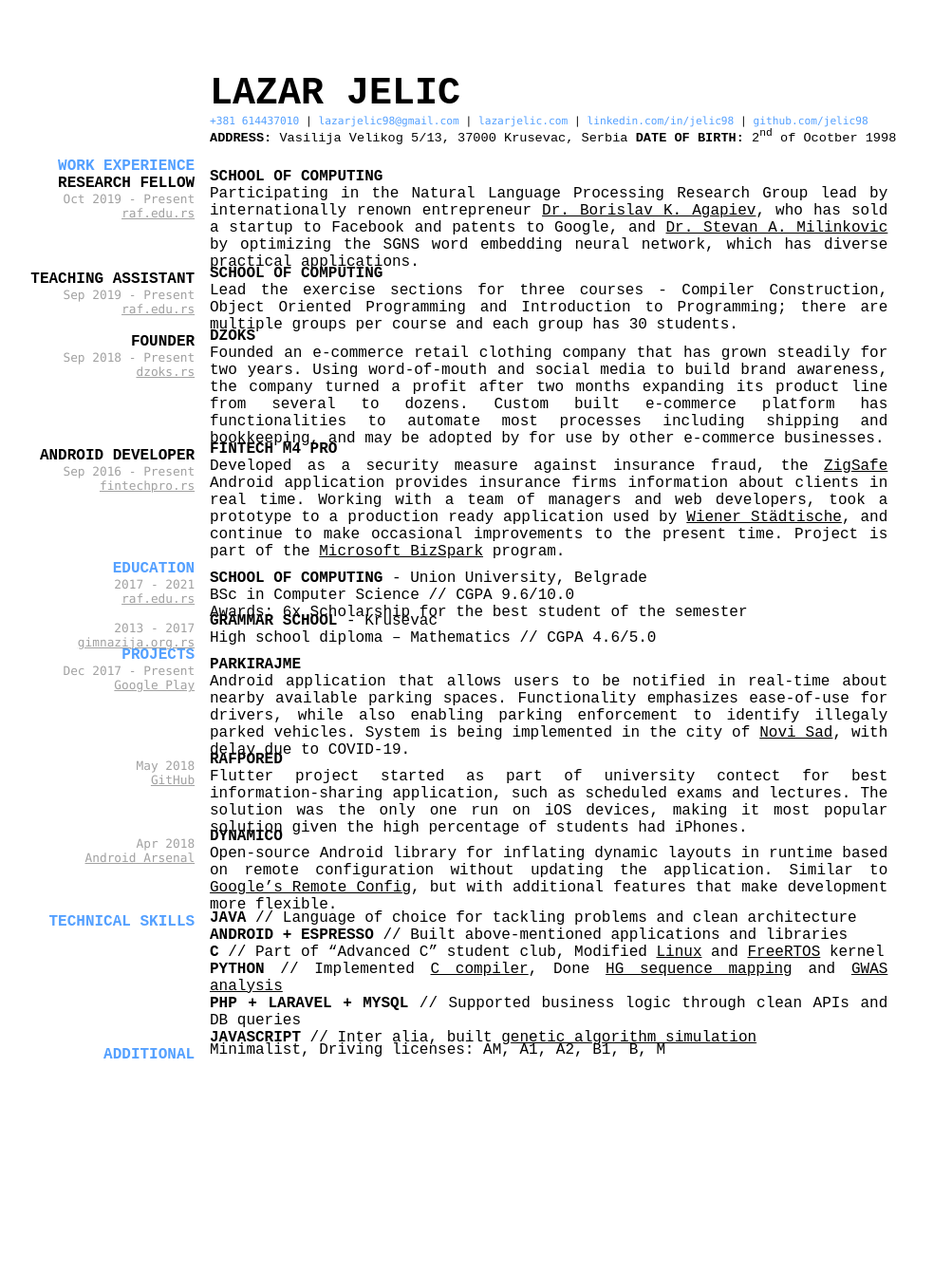
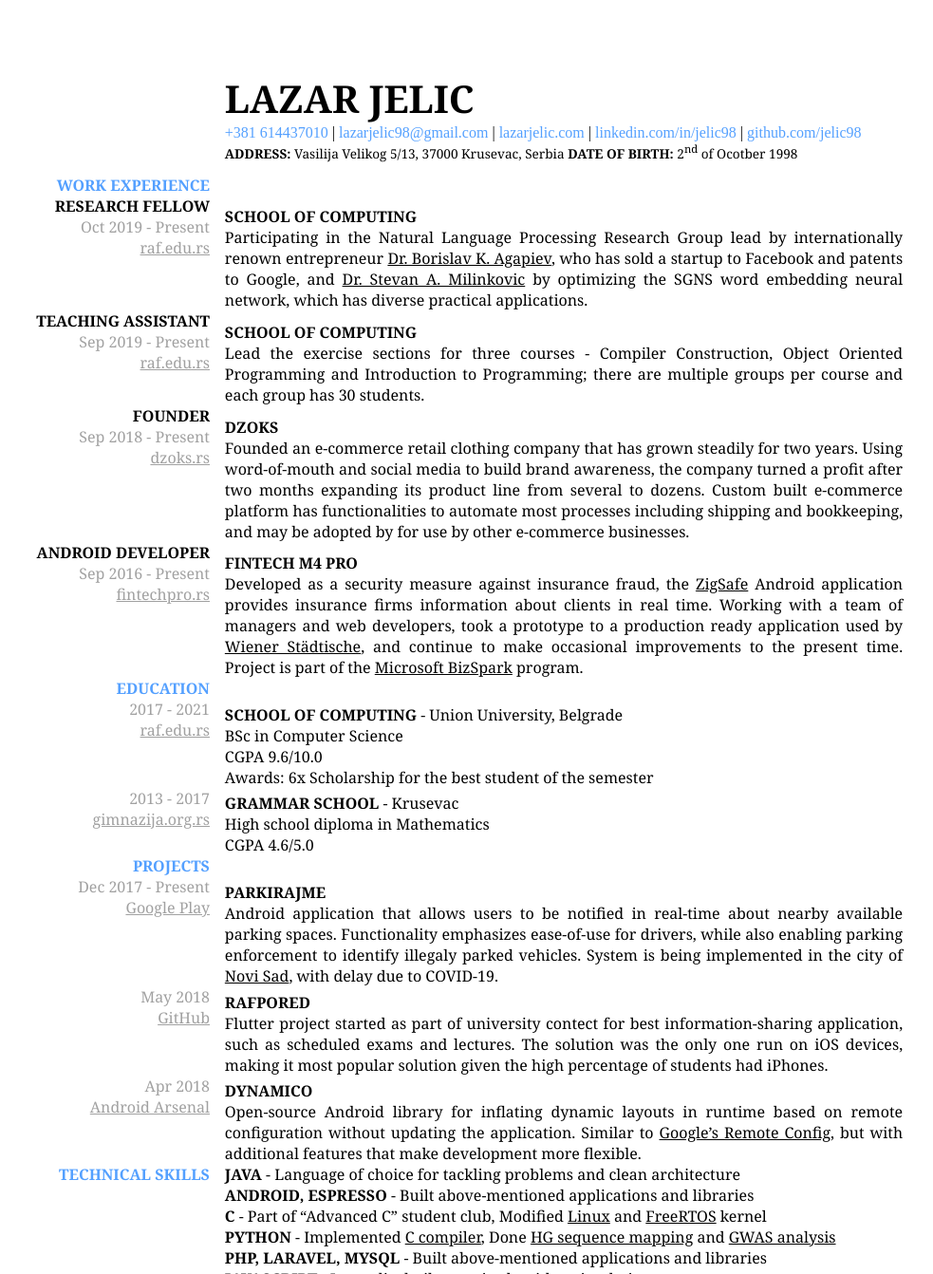
Before and after one commit to jelic98/cv, a Jekyll site: the page built from index.md, in a window 1280 px wide. Shown: the whole page at 95% size, without its empty margins (53-1036 px from the left). Built offline with Jekyll 4.4.1, drawn with Linux system fonts in a browser that asks for light colours; our own code applies the rules of GitHub Pages for plain Markdown files; before the commit the page ends 1160 px from its top, so only the background shows below that.

Commit message:
Changed font

```diff
--- a/index.md
+++ b/index.md
@@ -89,7 +89,8 @@ program.
 __SCHOOL OF COMPUTING__ - Union University, Belgrade
 
 BSc in Computer Science
-// CGPA 9.6/10.0
+
+CGPA 9.6/10.0
 
 Awards: 6x Scholarship for the best student of the semester
 </div>
@@ -100,8 +101,9 @@ Awards: 6x Scholarship for the best student of the semester
 <div class="up2" markdown="1">
 __GRAMMAR SCHOOL__ - Krusevac
 
-High school diploma – Mathematics
-// CGPA 4.6/5.0
+High school diploma in Mathematics
+
+CGPA 4.6/5.0
 </div>
 
 ## PROJECTS
@@ -147,33 +149,27 @@ but with additional features that make development more flexible.
 ## TECHNICAL SKILLS
 
 <div class="up1" markdown="1">
-__JAVA__
-// Language of choice for tackling problems and clean architecture
+__JAVA__ - Language of choice for tackling problems and clean architecture
 
-__ANDROID + ESPRESSO__
-// Built above-mentioned applications and libraries
+__ANDROID, ESPRESSO__ - Built above-mentioned applications and libraries
 
-__C__
-// Part of "Advanced C" student club,
+__C__ - Part of "Advanced C" student club,
 Modified
 [Linux](https://github.com/jelic98/raf_os)
 and
 [FreeRTOS](https://github.com/jelic98/raf_srv)
 kernel
 
-__PYTHON__
-// Implemented
+__PYTHON__ - Implemented
 [C compiler](https://github.com/jelic98/c_compiler),
 Done
 [HG sequence mapping](https://github.com/jelic98/raf_uub/blob/master/project_2/main.ipynb)
 and
 [GWAS analysis](https://github.com/jelic98/raf_uub/blob/master/project_1/main.ipynb)
 
-__PHP + LARAVEL + MYSQL__
-// Supported business logic through clean APIs and DB queries
+__PHP, LARAVEL, MYSQL__ - Built above-mentioned applications and libraries
 
-__JAVASCRIPT__
-// Inter alia, built
+__JAVASCRIPT__ - Inter alia, built
 [genetic algorithm simulation](https://lazarjelic.com/ecloga/projects/genetic)
 </div>
 
--- a/main.css
+++ b/main.css
@@ -6,7 +6,7 @@ html, body {
 }
 
 h1, h2, h3, h4, p, #info {
-	font-family: Avenir, Cousine, Verdana, sans-serif;
+	font-family: Georgia;
 	margin-top: 0;
 	margin-bottom: 0;
 }
@@ -15,26 +15,24 @@ h1 {
 	text-align: left;
 	font-size: 2.5em;
 	position: relative;
-	left: 25%;
+	left: 27%;
 }
 
 h2, h3, h4 {
 	font-size: 1em;
 	text-align: right;
 	position: relative;
-	width: 23%;
+	width: 25%;
 }
 
 h4 {
-	font-size: 0.8em;
-	font-family: Monaco, Menlo, monospace, sans-serif;
 	font-weight: normal;
 }
 
 p {
 	position: relative;
 	text-align: justify;
-	left: 25%;
+	left: 27%;
 	width: 90%;
 }
 
@@ -43,10 +41,8 @@ a {
 }
 
 #links {
-	font-family: Monaco, Menlo, monospace, sans-serif;
-	font-size: 0.7em;
 	position: relative;
-	left: 25%;
+	left: 27%;
 }
 
 #links a {
@@ -56,7 +52,7 @@ a {
 #info {
 	font-size: 0.85em;
 	position: relative;
-	left: 25%;
+	left: 27%;
 	margin-bottom: 1em;
 }
 
```
